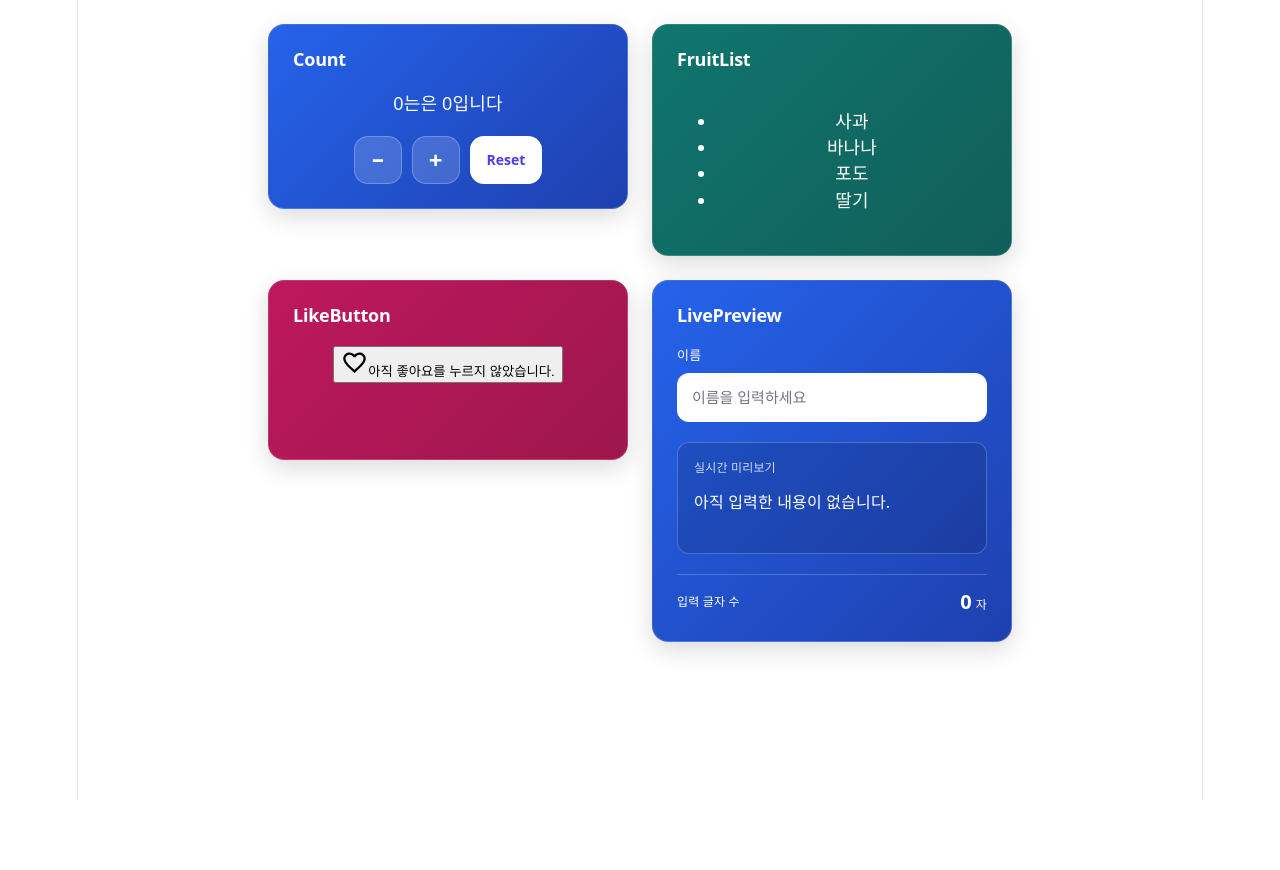
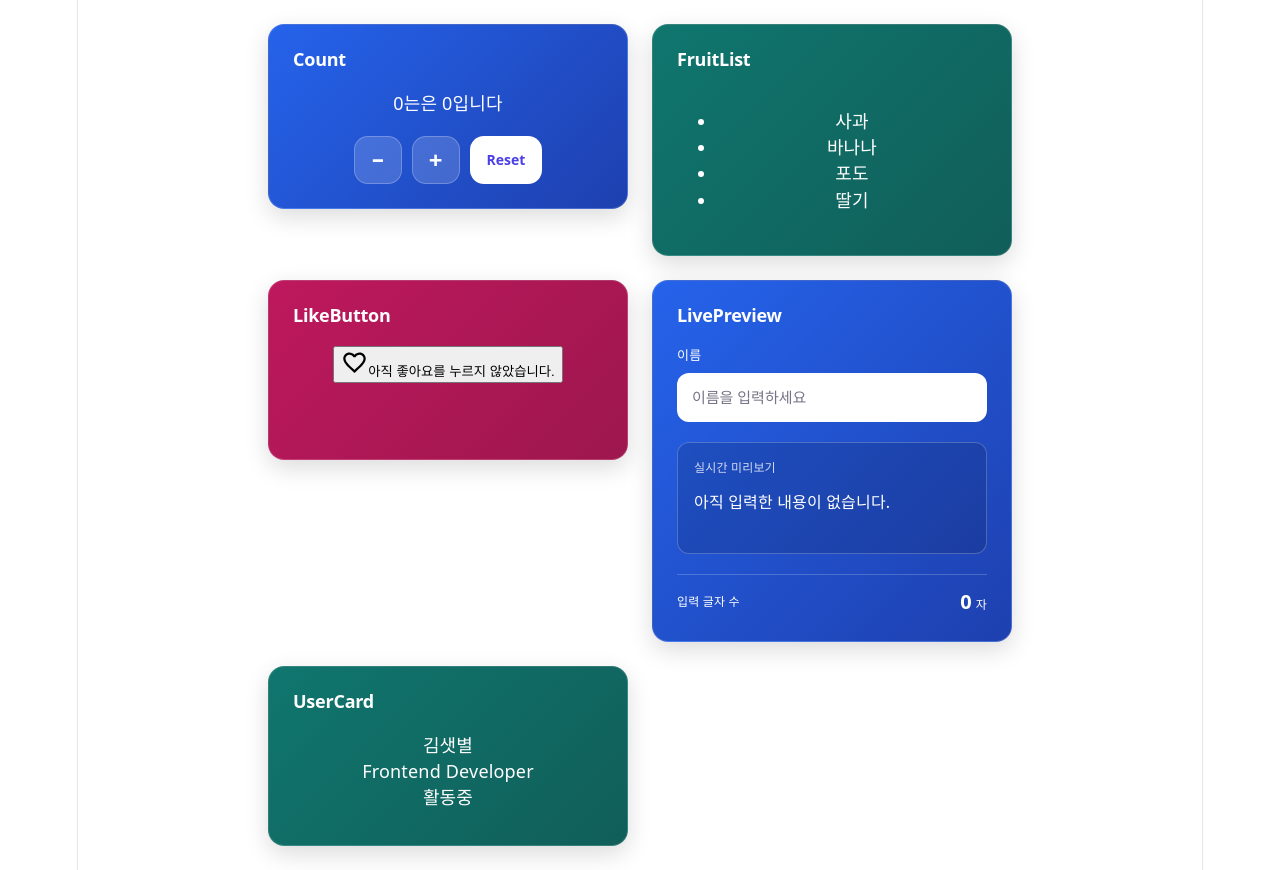
Before and after one commit to dev-cenelia/mini-demos, a React (Vite) app: page / in a window 1280 px wide. Before the commit the page ends 800 px from the top, so only its background shows below. Built offline with nearby package versions, Linux system fonts and the light colour scheme.

Commit message:
"feat: 유저 카드 데모 추가"

```diff
--- /dev/null
+++ b/src/demos/userCard/UserCard.tsx
@@ -0,0 +1,17 @@
+import React from "react";
+import type { UserData } from "./UserPofile";
+
+type UserDataProps = {
+  profile: UserData;
+};
+
+export default function UserCard({ profile }: UserDataProps) {
+  const { name, job, isActive } = profile;
+  return (
+    <div>
+      <p>{name}</p>
+      <p>{job}</p>
+      <p>{isActive ? "활동중" : "비활동"}</p>
+    </div>
+  );
+}
--- /dev/null
+++ b/src/demos/userCard/UserPofile.tsx
@@ -0,0 +1,22 @@
+import React from "react";
+import UserCard from "./UserCard";
+
+export type UserData = {
+  name: string;
+  job: string;
+  isActive: boolean;
+};
+
+export default function UserPofile() {
+  const user: UserData = {
+    name: "김샛별",
+    job: "Frontend Developer",
+    isActive: true,
+  };
+
+  return (
+    <div>
+      <UserCard profile={user} />
+    </div>
+  );
+}
--- a/src/pages/DemoList.tsx
+++ b/src/pages/DemoList.tsx
@@ -4,6 +4,7 @@ import Counter from "../demos/counter/Counter";
 import FruitList from "../demos/fruitList/FruitList";
 import LikeButton from "../demos/likeButton/LikeButton";
 import LivePreview from "../demos/livePreview/LivePreview";
+import UserPofile from "../demos/userCard/UserPofile";
 
 export default function DemoList() {
   return (
@@ -23,6 +24,10 @@ export default function DemoList() {
       <DemoCard title="LivePreview">
         <LivePreview />
       </DemoCard>
+
+      <DemoCard title="UserCard">
+        <UserPofile />
+      </DemoCard>
     </div>
   );
 }
```
